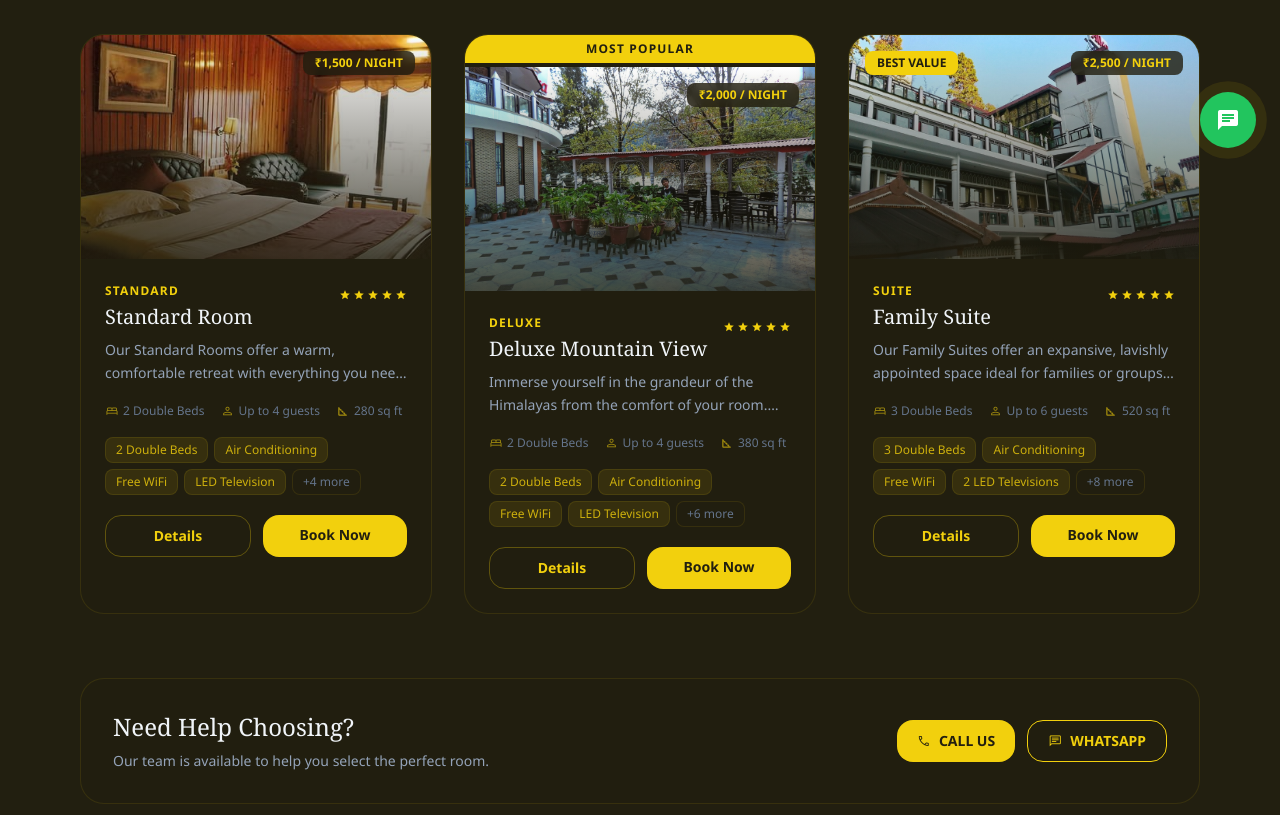
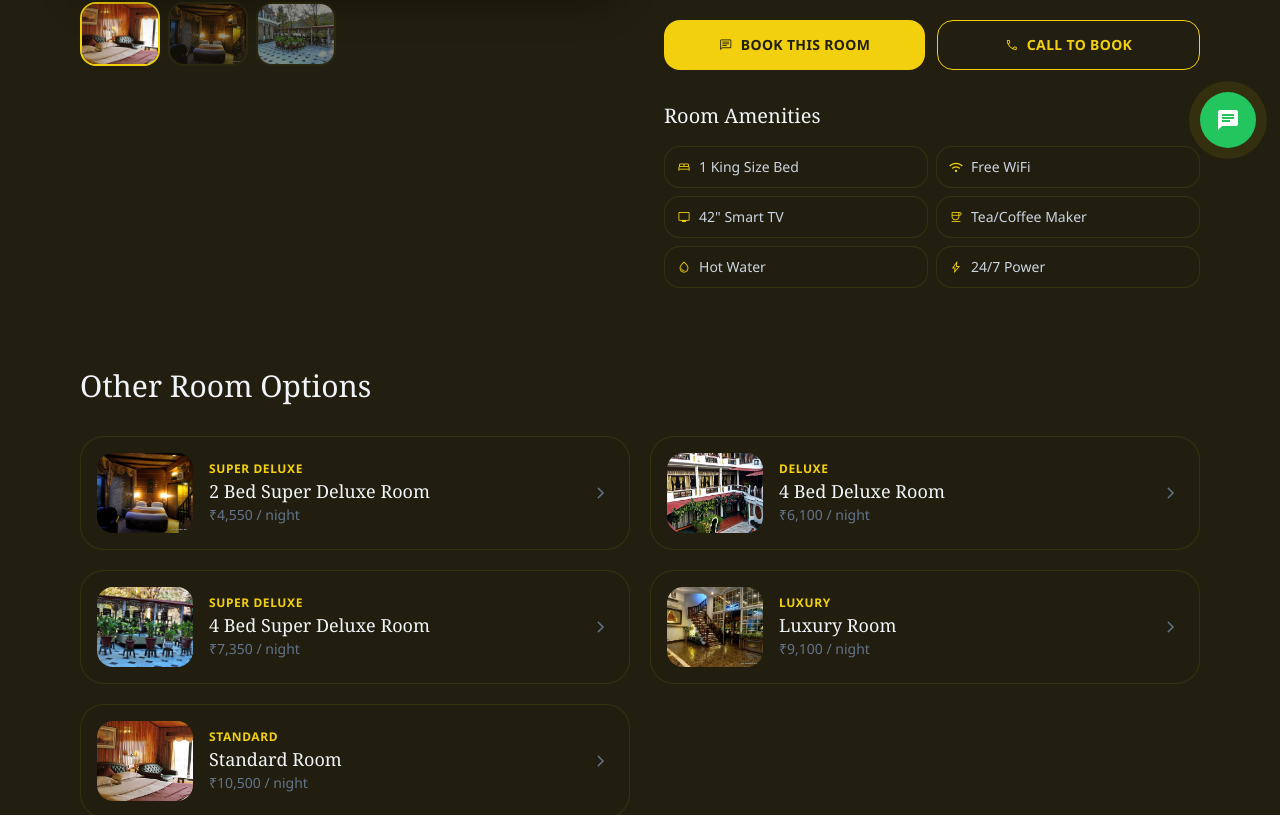
Before and after one commit to sumitkumards07/nanital, a React (Vite) app: page /rooms/2-bed-deluxe-room in a window 1280 px wide. Before the commit this address led to /rooms. Shown: the part 628-1443 px from the top of the page. Built offline with nearby package versions, Linux system fonts and the light colour scheme.

Commit message:
Update room list and pricing to new specified tiers

```diff
--- a/src/components/BookingForm.jsx
+++ b/src/components/BookingForm.jsx
@@ -1,7 +1,14 @@
 import { useState } from 'react'
 import { motion } from 'framer-motion'
 
-const roomTypes = ['Standard Room', 'Deluxe Mountain View', 'Family Suite']
+const roomTypes = [
+  '2 Bed Deluxe Room',
+  '2 Bed Super Deluxe Room',
+  '4 Bed Deluxe Room',
+  '4 Bed Super Deluxe Room',
+  'Luxury Room',
+  'Standard Room'
+]
 
 function buildWhatsAppMsg(d) {
   return encodeURIComponent(
--- a/src/components/Navbar.jsx
+++ b/src/components/Navbar.jsx
@@ -10,9 +10,12 @@ const navLinks = [
     label: 'Rooms', to: '/rooms',
     children: [
       { label: 'All Rooms', to: '/rooms' },
+      { label: '2 Bed Deluxe', to: '/rooms/2-bed-deluxe-room' },
+      { label: '2 Bed Super Deluxe', to: '/rooms/2-bed-super-deluxe-room' },
+      { label: '4 Bed Deluxe', to: '/rooms/4-bed-deluxe-room' },
+      { label: '4 Bed Super Deluxe', to: '/rooms/4-bed-super-deluxe-room' },
+      { label: 'Luxury Room', to: '/rooms/luxury-room' },
       { label: 'Standard Room', to: '/rooms/standard-room' },
-      { label: 'Deluxe Mountain View', to: '/rooms/deluxe-mountain-view' },
-      { label: 'Family Suite', to: '/rooms/family-suite' },
     ],
   },
   { label: 'Gallery', to: '/gallery' },
--- a/src/data/rooms.js
+++ b/src/data/rooms.js
@@ -1,115 +1,158 @@
 export const rooms = [
   {
     id: 1,
-    slug: 'standard-room',
-    name: 'Standard Room',
-    tagline: 'Comfort meets simplicity',
-    price: 1500,
-    priceLabel: '₹1,500 / night',
-    category: 'Standard',
-    capacity: 4,
-    size: '280 sq ft',
-    beds: '2 Double Beds',
-    view: 'Garden View',
-    description:
-      'Our Standard Rooms offer a warm, comfortable retreat with everything you need for a restful stay. Thoughtfully designed with elegant furnishings, these rooms provide a serene escape in the heart of Nainital. Wake up refreshed and ready to explore the beautiful hills.',
-    longDescription:
-      'Step into the cozy elegance of our Standard Rooms, where every detail has been carefully curated to ensure your comfort. The rooms feature warm wood-toned furniture, plush bedding, and soft ambient lighting that creates the perfect atmosphere for relaxation. With a modern attached bathroom equipped with hot water facilities and contemporary fixtures, you\'ll enjoy all the conveniences of home amidst the natural beauty of Nainital.',
-    images: [
-      '/images/room_interior_1.png',
-      '/images/room_interior_2.png',
-      '/images/hotel_courtyard.jpg',
-      '/images/hotel_lobby_staircase.jpg',
+    slug: '2-bed-deluxe-room',
+    name: '2 Bed Deluxe Room',
+    tagline: 'Elegant comfort for two',
+    price: 3500,
+    priceLabel: '₹3,500 / night',
+    category: 'Deluxe',
+    capacity: 2,
+    size: '320 sq ft',
+    beds: '1 King Size Bed',
+    view: 'Lake View',
+    description: 'Our 2 Bed Deluxe Room offers a perfect blend of space and comfort, featuring elegant interiors and a stunning view of Naini Lake.',
+    longDescription: 'The 2 Bed Deluxe Room is designed for couples or solo travelers who appreciate finer details. Equipped with a king-size bed, premium linens, and a modern bathroom, this room provides a sanctuary of peace. Enjoy your morning coffee while gazing at the tranquil waters of the lake from your private window nook.',
+    images: ['/images/room_interior_1.png', '/images/room_interior_2.png', '/images/hotel_exterior_terrace.jpg'],
+    amenities: [
+      { icon: 'Bed', label: '1 King Size Bed' },
+      { icon: 'Wifi', label: 'Free WiFi' },
+      { icon: 'Tv', label: '42" Smart TV' },
+      { icon: 'Coffee', label: 'Tea/Coffee Maker' },
+      { icon: 'Droplets', label: 'Hot Water' },
+      { icon: 'Zap', label: '24/7 Power' }
     ],
-    amenities: [
-      { icon: 'Bed', label: '2 Double Beds' },
-      { icon: 'Wind', label: 'Air Conditioning' },
-      { icon: 'Wifi', label: 'Free WiFi' },
-      { icon: 'Tv', label: 'LED Television' },
-      { icon: 'Droplets', label: 'Hot Water' },
-      { icon: 'Coffee', label: 'Tea/Coffee Maker' },
-      { icon: 'ShowerHead', label: 'Attached Bathroom' },
-      { icon: 'Zap', label: '24/7 Power Backup' },
-    ],
-    highlighted: false,
-    badge: null,
+    highlighted: true,
+    badge: 'Popular'
   },
   {
     id: 2,
-    slug: 'deluxe-mountain-view',
-    name: 'Deluxe Mountain View',
-    tagline: 'Wake up to breathtaking peaks',
-    price: 2000,
-    priceLabel: '₹2,000 / night',
-    category: 'Deluxe',
-    capacity: 4,
-    size: '380 sq ft',
-    beds: '2 Double Beds',
-    view: 'Mountain & Lake View',
-    description:
-      'Immerse yourself in the grandeur of the Himalayas from the comfort of your room. Our Deluxe Mountain View rooms feature floor-to-ceiling windows that frame spectacular panoramic views of the rolling hills and the shimmering Naini Lake — a truly unforgettable experience.',
-    longDescription:
-      'The Deluxe Mountain View rooms are designed for those who seek both comfort and extraordinary natural beauty. These spacious rooms boast large picture windows and a private balcony from which you can soak in the breathtaking panorama of the Kumaon hills and Naini Lake. Furnished with premium king-size beds, rich fabrics, and curated local artwork, each room is a blend of luxury and Himalayan heritage. The marble-finished bathroom features a rain shower and premium toiletries.',
-    images: [
-      '/images/hotel_exterior_terrace.jpg',
-      '/images/room_interior_2.png',
-      '/images/room_interior_1.png',
-      '/images/hotel_facade_day.jpg',
-      '/images/restaurant_interior.png',
+    slug: '2-bed-super-deluxe-room',
+    name: '2 Bed Super Deluxe Room',
+    tagline: 'Enhanced luxury and space',
+    price: 4550,
+    priceLabel: '₹4,550 / night',
+    category: 'Super Deluxe',
+    capacity: 2,
+    size: '400 sq ft',
+    beds: '1 Super King Bed',
+    view: 'Panoramic Lake View',
+    description: 'A step above the deluxe, the Super Deluxe room offers additional space and premium amenities for an elevated stay.',
+    longDescription: 'Experience superior comfort in our Super Deluxe room. Featuring a larger floor area, enhanced sitting space, and a panoramic view of the lake, it is the ideal choice for those seeking extra luxury. The room includes upgraded bathroom fixtures and a more extensive choice of in-room refreshments.',
+    images: ['/images/room_interior_2.png', '/images/room_interior_1.png', '/images/hotel_facade_day.jpg'],
+    amenities: [
+      { icon: 'Bed', label: '1 Super King Bed' },
+      { icon: 'Wifi', label: 'Free High-Speed WiFi' },
+      { icon: 'Tv', label: '50" Smart TV' },
+      { icon: 'Coffee', label: 'Premium Coffee Kit' },
+      { icon: 'Droplets', label: 'Rain Shower' },
+      { icon: 'Mountain', label: 'Wide View' }
     ],
-    amenities: [
-      { icon: 'Bed', label: '2 Double Beds' },
-      { icon: 'Wind', label: 'Air Conditioning' },
-      { icon: 'Wifi', label: 'Free WiFi' },
-      { icon: 'Tv', label: 'LED Television' },
-      { icon: 'Droplets', label: 'Hot Water' },
-      { icon: 'Mountain', label: 'Mountain View' },
-      { icon: 'Sun', label: 'Private Balcony' },
-      { icon: 'Coffee', label: 'Tea/Coffee Maker' },
-      { icon: 'ShowerHead', label: 'Rain Shower' },
-      { icon: 'Zap', label: '24/7 Power Backup' },
-    ],
-    highlighted: true,
-    badge: 'Most Popular',
+    highlighted: false,
+    badge: null
   },
   {
     id: 3,
-    slug: 'family-suite',
-    name: 'Family Suite',
-    tagline: 'Spacious luxury for the whole family',
-    price: 2500,
-    priceLabel: '₹2,500 / night',
-    category: 'Suite',
-    capacity: 6,
-    size: '520 sq ft',
-    beds: '3 Double Beds',
-    view: 'Panoramic Lake & Mountain View',
-    description:
-      'Our Family Suites offer an expansive, lavishly appointed space ideal for families or groups. With a separate living area, multiple sleeping zones, and premium amenities, this suite combines the warmth of a home with the luxury of a five-star hotel.',
-    longDescription:
-      'The Family Suite is our most spacious and opulent offering, designed to provide an extraordinary experience for families traveling together. Spread across a generously proportioned layout, the suite features a dedicated living room with plush sofas, a fully stocked minibar, and a dining corner. The bedrooms come equipped with premium king-size beds dressed in Egyptian cotton linen. The panoramic windows offer sweeping views of the Naini Lake and the surrounding Himalayan foothills. The ensuite bathrooms feature separate shower and soaking tub, perfect for winding down after a day of exploration.',
-    images: [
-      '/images/hotel_facade_wide.jpg',
-      '/images/room_interior_1.png',
-      '/images/room_interior_2.png',
-      '/images/hotel_terrace_fountain.jpg',
-      '/images/hotel_exterior_terrace.jpg',
-    ],
+    slug: '4-bed-deluxe-room',
+    name: '4 Bed Deluxe Room',
+    tagline: 'Ideal for families and groups',
+    price: 6100,
+    priceLabel: '₹6,100 / night',
+    category: 'Deluxe',
+    capacity: 4,
+    size: '500 sq ft',
+    beds: '2 Queen Size Beds',
+    view: 'Mountain View',
+    description: 'Spacious and welcoming, the 4 Bed Deluxe room comfortably accommodates a family of four with all modern conveniences.',
+    longDescription: 'The 4 Bed Deluxe room is our primary group accommodation, offering two large queen-size beds in a generously proportioned space. Perfect for families or close friends traveling together, it ensures everyone has their own space while staying connected. Large windows look out over the lush mountain slopes.',
+    images: ['/images/hotel_courtyard.jpg', '/images/room_interior_1.png', '/images/room_interior_2.png'],
     amenities: [
-      { icon: 'Bed', label: '3 Double Beds' },
-      { icon: 'Wind', label: 'Air Conditioning' },
+      { icon: 'Bed', label: '2 Queen Beds' },
       { icon: 'Wifi', label: 'Free WiFi' },
-      { icon: 'Tv', label: '2 LED Televisions' },
+      { icon: 'Tv', label: '42" Smart TV' },
       { icon: 'Droplets', label: 'Hot Water' },
-      { icon: 'Mountain', label: 'Panoramic View' },
-      { icon: 'Sofa', label: 'Extra Seating Area' },
-      { icon: 'Coffee', label: 'Tea/Coffee Maker' },
-      { icon: 'ShowerHead', label: 'Bathtub + Shower' },
-      { icon: 'UtensilsCrossed', label: 'Minibar' },
-      { icon: 'Zap', label: '24/7 Power Backup' },
-      { icon: 'Baby', label: 'Kid-friendly' },
+      { icon: 'Zap', label: '24/7 Power' },
+      { icon: 'Sofa', label: 'Seating Area' }
     ],
     highlighted: false,
-    badge: 'Best Value',
+    badge: 'Family Choice'
   },
+  {
+    id: 4,
+    slug: '4-bed-super-deluxe-room',
+    name: '4 Bed Super Deluxe Room',
+    tagline: 'The ultimate group luxury',
+    price: 7350,
+    priceLabel: '₹7,350 / night',
+    category: 'Super Deluxe',
+    capacity: 4,
+    size: '580 sq ft',
+    beds: '2 Super Queen Beds',
+    view: 'Lake & Mountain View',
+    description: 'Our most premium 4-bed offering, combining expansive space with the finest lake-side views.',
+    longDescription: 'The 4 Bed Super Deluxe room sets a new standard for group travel. With premium furnishings, two wide queen beds, and a view that captures both the mountains and the lake, it provides an unparalleled experience for your group. Enhanced amenities include a larger sitting area and a premium tea station.',
+    images: ['/images/hotel_terrace_fountain.jpg', '/images/room_interior_2.png', '/images/hotel_facade_wide.jpg'],
+    amenities: [
+      { icon: 'Bed', label: '2 Super Queen Beds' },
+      { icon: 'Wifi', label: 'High-Speed WiFi' },
+      { icon: 'Tv', label: '55" Smart TV' },
+      { icon: 'Coffee', label: 'Nespresso Machine' },
+      { icon: 'Mountain', label: 'Dual View' },
+      { icon: 'Sofa', label: 'Premium Lounge' }
+    ],
+    highlighted: true,
+    badge: 'Luxury Group'
+  },
+  {
+    id: 5,
+    slug: 'luxury-room',
+    name: 'Luxury Room',
+    tagline: 'Opulence in the Himalayas',
+    price: 9100,
+    priceLabel: '₹9,100 / night',
+    category: 'Luxury',
+    capacity: 2,
+    size: '450 sq ft',
+    beds: '1 California King Bed',
+    view: 'Prime Lake View',
+    description: 'A sanctuary of high-end design and comfort, offering personalized service and prime views.',
+    longDescription: 'Our Luxury Room is a masterpiece of mountain hospitality. Featuring rare wood accents, hand-picked art, and a California king bed, it offers an exclusive retreat for the discerning traveler. Includes priority room service and a private balcony overlooking the finest part of Naini Lake.',
+    images: ['/images/restaurant_interior.png', '/images/hotel_lobby_staircase.jpg', '/images/room_interior_1.png'],
+    amenities: [
+      { icon: 'Bed', label: 'California King' },
+      { icon: 'Wifi', label: 'Gigabit WiFi' },
+      { icon: 'Tv', label: '65" OLED TV' },
+      { icon: 'Sun', label: 'Private Balcony' },
+      { icon: 'UtensilsCrossed', label: 'Gourmet Minibar' },
+      { icon: 'ShowerHead', label: 'Jacuzzi Tub' }
+    ],
+    highlighted: false,
+    badge: 'Exclusive'
+  },
+  {
+    id: 6,
+    slug: 'standard-room',
+    name: 'Standard Room',
+    tagline: 'Our premium core experience',
+    price: 10500,
+    priceLabel: '₹10,500 / night',
+    category: 'Standard',
+    capacity: 2,
+    size: '350 sq ft',
+    beds: '1 Double Bed',
+    view: 'Garden View',
+    description: 'Despite the name, our Standard Room is a model of high-end mountain living with top-tier finishes.',
+    longDescription: 'The Standard Room offers a refined experience with a focus on high-quality materials and serene design. While it is our starting point, it features the same attention to detail as our higher suites, with premium bedding and a modern ensuite. Perfect for a short, high-quality getaway.',
+    images: ['/images/room_interior_1.png', '/images/hotel_courtyard.jpg', '/images/room_interior_2.png'],
+    amenities: [
+      { icon: 'Bed', label: '1 Double Bed' },
+      { icon: 'Wifi', label: 'Free WiFi' },
+      { icon: 'Tv', label: '42" Smart TV' },
+      { icon: 'Droplets', label: 'Hot Water' },
+      { icon: 'Zap', label: '24/7 Power' },
+      { icon: 'Coffee', label: 'Tea/Coffee Maker' }
+    ],
+    highlighted: false,
+    badge: null
+  }
 ]
```
